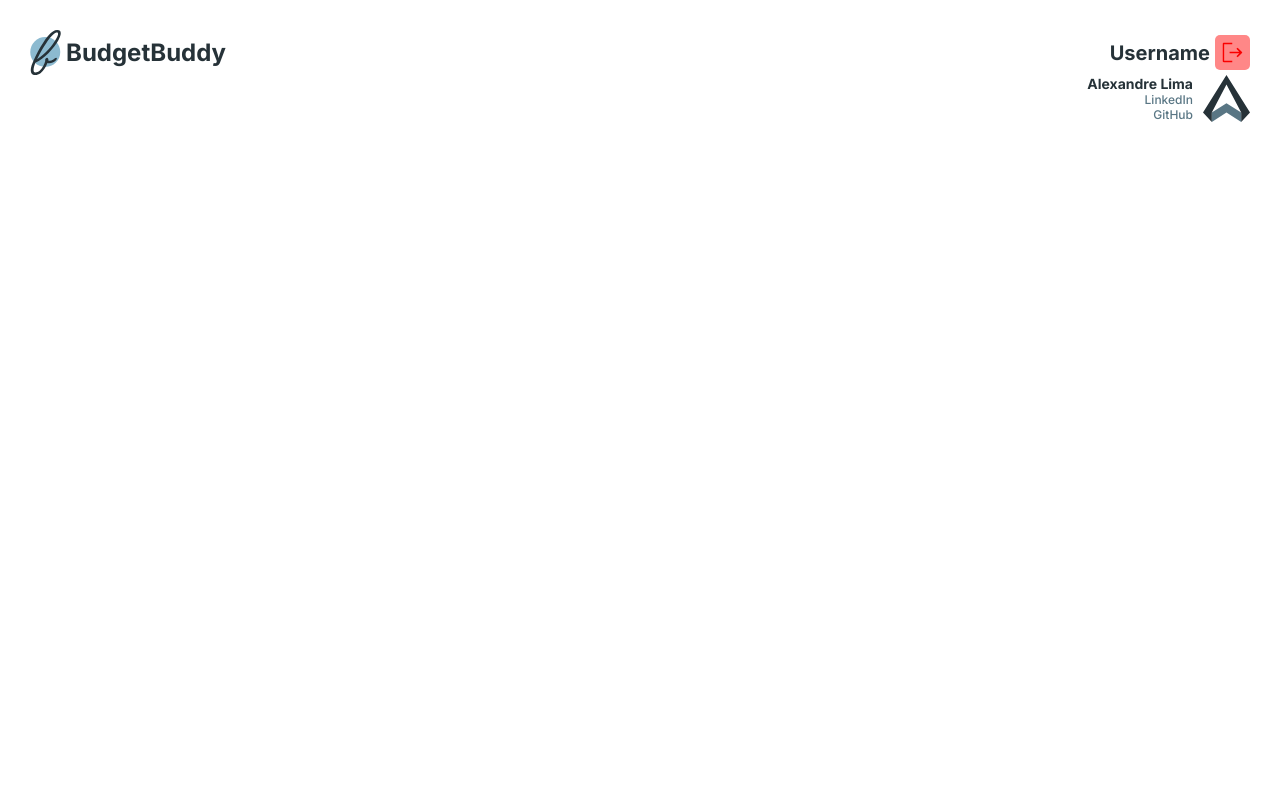
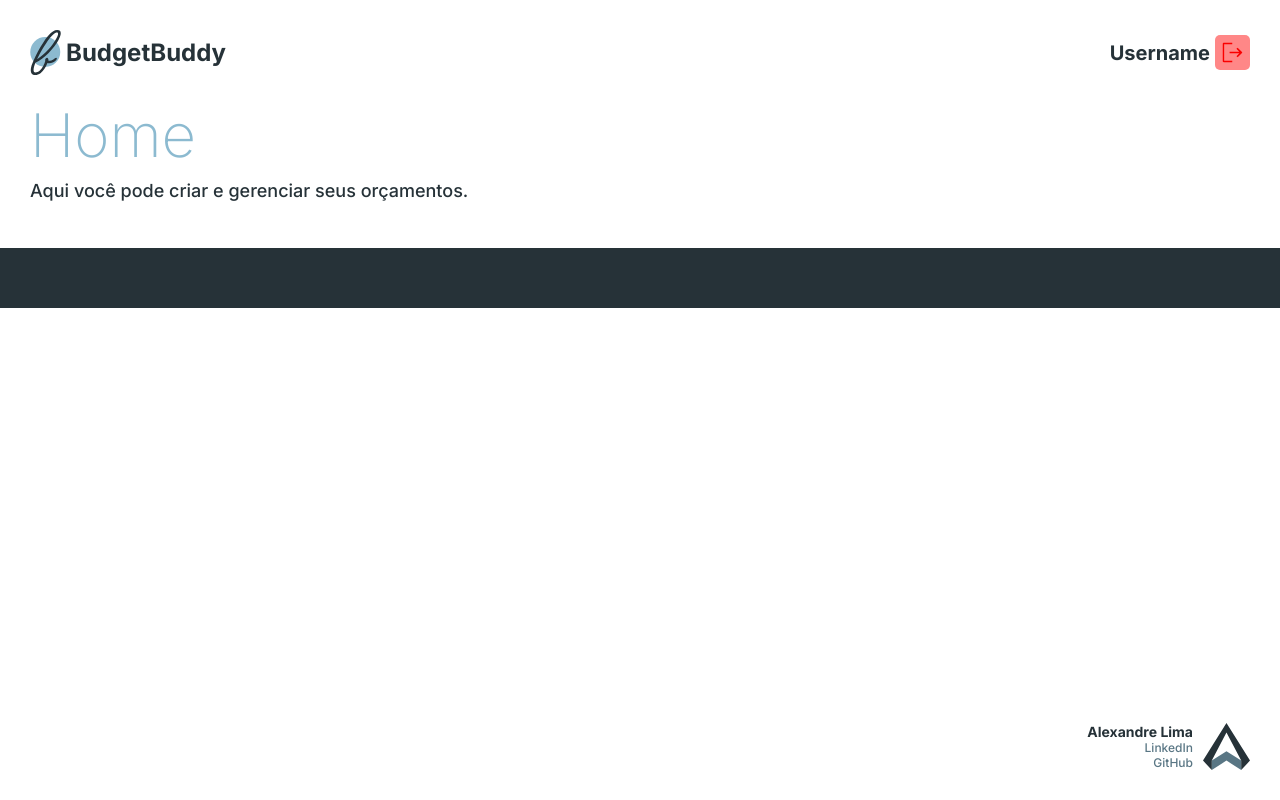
Before and after one commit to alefrrlima/budgetbuddy, a JavaScript app: page /home in a window 1280 px wide. Built offline with nearby package versions, Linux system fonts and the light colour scheme.

Commit message:
components update

```diff
--- /dev/null
+++ b/src/components/BudgetSelector/BudgetSelector.css
@@ -0,0 +1,5 @@
+.budgetSelector{
+   padding: 30px;
+   background-color: var(--c10);
+   margin: 0 -30px;
+}
--- /dev/null
+++ b/src/components/BudgetSelector/BudgetSelector.js
@@ -0,0 +1,9 @@
+import "./BudgetSelector.css"
+
+export default function BudgetSelector(){
+   return(
+      <div className="budgetSelector">
+
+      </div>
+   )
+}
--- a/src/components/Footer/Footer.css
+++ b/src/components/Footer/Footer.css
@@ -3,6 +3,7 @@
    flex-direction: row;
    justify-content: right;
    width: 100%;
+   margin-top: auto;
 }
 
 .footer div{
--- a/src/components/Footer/Footer.js
+++ b/src/components/Footer/Footer.js
@@ -7,8 +7,8 @@ export default function Footer(){
       <div className="footer">
          <div>
             <span>Alexandre Lima</span>
-            <a>LinkedIn</a>
-            <a>GitHub</a>
+            <a target="_blank" href="https://www.linkedin.com/in/alefrrlima/">LinkedIn</a>
+            <a target="_blank" href="https://github.com/alefrrlima">GitHub</a>
          </div>
          <img src={aleLogo}/>
       </div>
--- /dev/null
+++ b/src/components/LightAside/LightAside.css
@@ -0,0 +1,14 @@
+.lightAside {
+   background-color: var(--c2);
+   display: flex;
+   flex-direction: column;
+   margin: 30px 0 30px 0;
+}
+
+.lightAside h1 {
+   margin-bottom: 15px;
+}
+
+.lightAside p {
+   color: var(--c10);
+}
--- /dev/null
+++ b/src/components/LightAside/LightAside.js
@@ -0,0 +1,10 @@
+import "./LightAside.css"
+
+export default function LightAside(props){
+   return(
+      <div className="lightAside">
+         <h1>{props.mainTitle}</h1>
+         <p>{props.firstParagraph}</p>
+      </div>
+   )
+}
--- a/src/pages/HomePage/HomePage.css
+++ b/src/pages/HomePage/HomePage.css
@@ -1,4 +1,6 @@
-.homePage {
+.pageContainer {
+   display: flex;
+   flex-direction: column;
    padding: 30px;
    width: 100vw;
    height: 100vh;
--- a/src/pages/HomePage/HomePage.js
+++ b/src/pages/HomePage/HomePage.js
@@ -2,12 +2,19 @@ import "./HomePage.css"
 import "../../styles/global.css"
 
 import Header from "../../components/Header/Header.js"
+import LightAside from "../../components/LightAside/LightAside.js"
+import BudgetSelector from "../../components/BudgetSelector/BudgetSelector.js"
 import Footer from "../../components/Footer/Footer.js"
 
 export default function HomePage(){
    return(
-      <div className="homePage">
+      <div className="homePage pageContainer">
          <Header/>
+         <LightAside
+            mainTitle="Home"
+            firstParagraph="Aqui você pode criar e gerenciar seus orçamentos."
+         />
+         <BudgetSelector/>
          <Footer/>
       </div>
    );
--- a/src/styles/global.css
+++ b/src/styles/global.css
@@ -36,6 +36,7 @@ body {
    font-size: 1.6rem;
    color: var(--c1);
    background-color: var(--c2);
+   position: absolute;
 }
 
 form {
```
